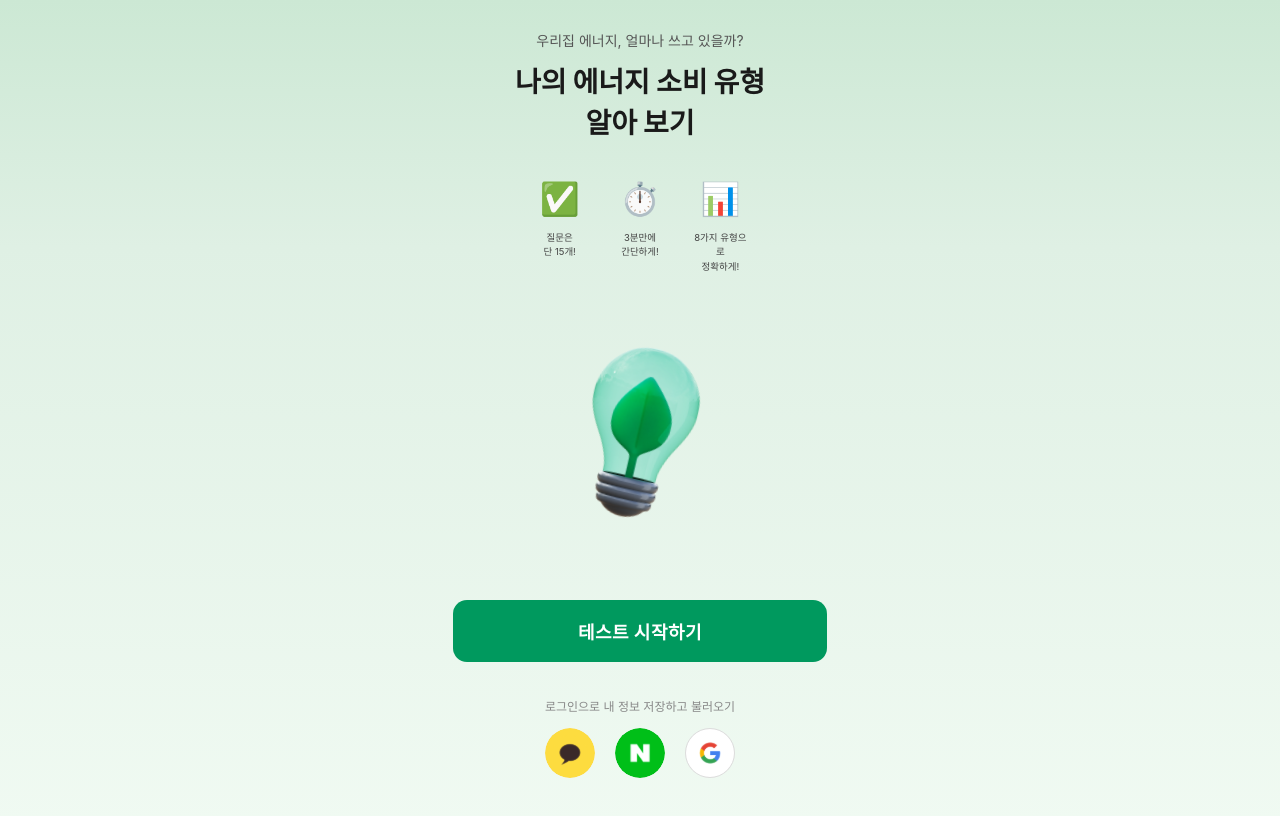
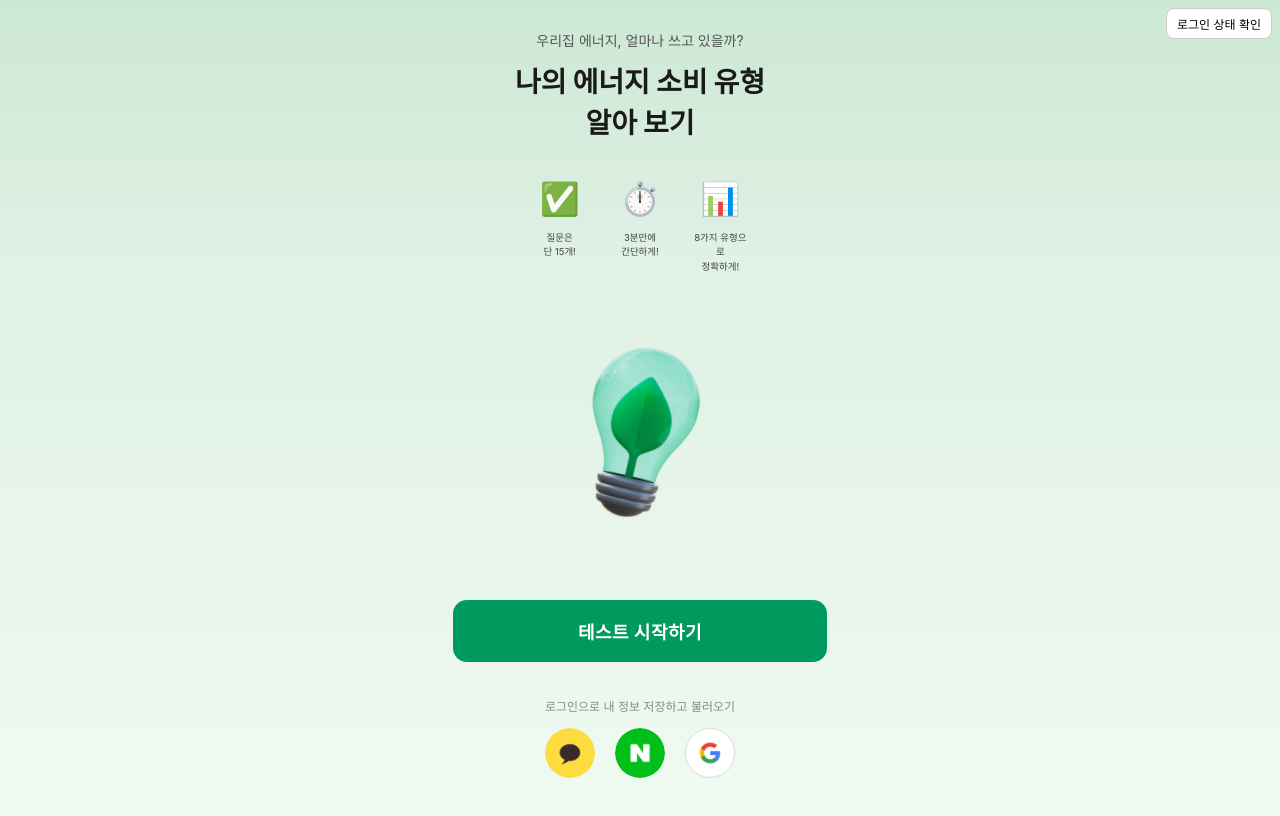
Before and after one commit to ST-team11/ST-FE, a React (Create React App) app: page / in a window 1280 px wide. Shown: the top 816 px of the page. Built offline with nearby package versions, Linux system fonts and the light colour scheme; no server answers.

Commit message:
feat: 시작 화면 로그인 버튼 연결 및 로그인 상태 확인 버튼 추가

```diff
--- /dev/null
+++ b/src/components/LoginStatusButton.css
@@ -0,0 +1,23 @@
+/* 임시 확인용 버튼 스타일. 디자인 확정 후 컴포넌트와 함께 제거 */
+.login-status-check {
+  position: fixed;
+  top: 8px;
+  right: 8px;
+  z-index: 9999;
+  text-align: right;
+}
+
+.login-status-check-btn {
+  font-size: 12px;
+  padding: 6px 10px;
+  border-radius: 8px;
+  border: 1px solid #ccc;
+  background: #fff;
+  cursor: pointer;
+}
+
+.login-status-check-text {
+  font-size: 11px;
+  color: #555;
+  margin-top: 4px;
+}
--- /dev/null
+++ b/src/components/LoginStatusButton.js
@@ -0,0 +1,24 @@
+import React, { useState } from "react";
+import { supabase } from "../lib/supabaseClient";
+import "./LoginStatusButton.css";
+
+// 임시 확인용 버튼 (디자인 확정 전까지). 클릭 시 현재 로그인 상태 표시
+function LoginStatusButton() {
+  const [status, setStatus] = useState("");
+
+  const check = async () => {
+    const { data } = await supabase.auth.getUser();
+    setStatus(data.user ? `로그인됨 ${data.user.email}` : "로그아웃 상태");
+  };
+
+  return (
+    <div className="login-status-check">
+      <button className="login-status-check-btn" onClick={check}>
+        로그인 상태 확인
+      </button>
+      {status && <p className="login-status-check-text">{status}</p>}
+    </div>
+  );
+}
+
+export default LoginStatusButton;
--- a/src/pages/IntroPage.js
+++ b/src/pages/IntroPage.js
@@ -1,4 +1,6 @@
 import React from "react";
+import { loginWithProvider } from "../lib/auth";
+import LoginStatusButton from "../components/LoginStatusButton";
 import "./IntroPage.css";
 import intro_icon from "../image/intro_icon.svg";
 import kkt_icon from "../image/kkt_icon.svg";
@@ -8,6 +10,7 @@ import google_icon from "../image/google_icon.svg";
 function IntroPage({ onStart }) {
   return (
     <div className="intro-page">
+      <LoginStatusButton />
       <div className="intro-content">
         <p className="intro-subtitle">우리집 에너지, 얼마나 쓰고 있을까?</p>
         <h1 className="intro-title">
@@ -55,14 +58,23 @@ function IntroPage({ onStart }) {
         <p className="intro-login-hint">로그인으로 내 정보 저장하고 불러오기</p>
 
         <div className="social-login-row">
-          <button className="social-btn kakao">
+          <button
+            className="social-btn kakao"
+            onClick={() => loginWithProvider("kakao")}
+          >
             <img src={kkt_icon} alt="카카오톡 소셜" />
           </button>
-          <button className="social-btn naver">
+          <button
+            className="social-btn naver"
+            onClick={() => loginWithProvider("naver")}
+          >
             <img src={naver_icon} alt="네이버 소셜" />
           </button>
 
-          <button className="social-btn google">
+          <button
+            className="social-btn google"
+            onClick={() => loginWithProvider("google")}
+          >
             <img src={google_icon} alt="구글 소셜" />
           </button>
         </div>
```
